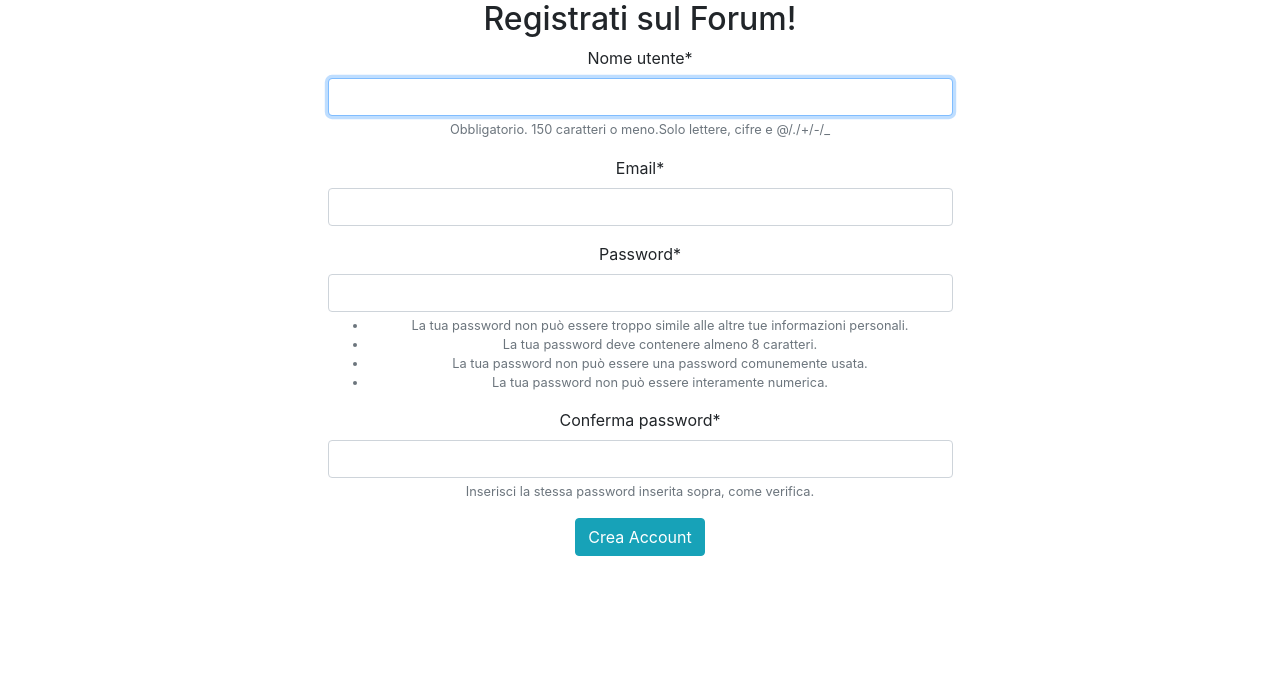
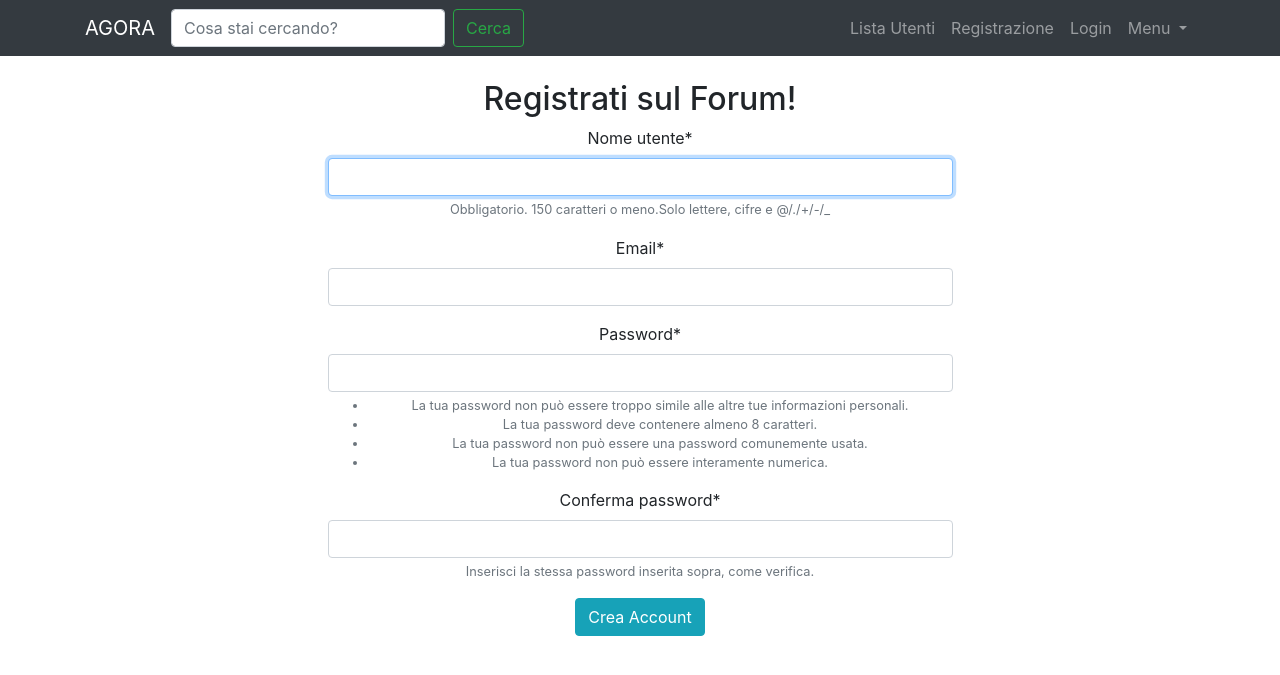
Before and after one commit to gurnitha/italian_social_site, a Django app: page /accounts/registrazione/ in a window 1280 px wide. Shown: the top 675 px of the page. Run offline with Django 3.2, Linux system fonts and the light colour scheme; some libraries are stand-ins or nearby versions.

Commit message:
4.5 Parte III - Templates - add navbar

```diff
--- a/app/accounts/templates/accounts/registrazione.html
+++ b/app/accounts/templates/accounts/registrazione.html
@@ -1,9 +1,13 @@
 {% extends "base.html" %}
 {% load crispy_forms_tags %}
 
+{% block head_title %}
+	{{ block.super }} | Registrati sul Forum
+{% endblock head_title %}
+
 {% block content %}
 
-    <div class="row justify-content-center">
+    <div class="row justify-content-center mt-4">
         <div class="col-6 text-center">
             <h2>Registrati sul Forum!</h2>
             <form class="" method="POST" novalidate>
--- a/templates/base.html
+++ b/templates/base.html
@@ -6,20 +6,61 @@
     <meta name="viewport" content="width=device-width, initial-scale=1, shrink-to-fit=no">
 
     <!-- Bootstrap CSS -->
-    <link rel="stylesheet" href="https://maxcdn.bootstrapcdn.com/bootstrap/4.0.0/css/bootstrap.min.css" integrity="sha384-Gn5384xqQ1aoWXA+058RXPxPg6fy4IWvTNh0E263XmFcJlSAwiGgFAW/dAiS6JXm" crossorigin="anonymous">
+    <link rel="stylesheet" href="https://maxcdn.bootstrapcdn.com/bootstrap/4.0.0/css/bootstrap.min.css">
 
-    <title>Agora</title>
+    <title>
+      {% block head_title %}
+        Agora
+      {% endblock head_title %}
+    </title>
+
   </head>
   <body>
 
+    <nav class="navbar navbar-expand-lg navbar-dark bg-dark">
+      <div class="container">
+        <a class="navbar-brand" href="#">AGORA</a>
+        <button class="navbar-toggler" type="button" data-toggle="collapse" data-target="#navbarSupportedContent" aria-controls="navbarSupportedContent" aria-expanded="false" aria-label="Toggle navigation">
+        <span class="navbar-toggler-icon"></span>
+        </button>
+        <div class="collapse navbar-collapse" id="navbarSupportedContent">
+          <form class="form-inline my-2 my-lg-0">
+            <input class="form-control mr-sm-2" type="search" placeholder="Cosa stai cercando?" aria-label="Search">
+            <button class="btn btn-outline-success my-2 my-sm-0" type="submit">Cerca</button>
+          </form>
+          <ul class="navbar-nav ml-auto">
+            <li class="nav-item">
+              <a class="nav-link" href="#">Lista Utenti <span class="sr-only">(current)</span></a>
+            </li>
+            <li class="nav-item">
+              <a class="nav-link" href="#">Registrazione</a>
+            </li>
+            <li class="nav-item">
+              <a class="nav-link" href="#">Login</a>
+            </li>
+            <li class="nav-item dropdown">
+              <a class="nav-link dropdown-toggle" href="#" id="navbarDropdown" role="button" data-toggle="dropdown" aria-haspopup="true" aria-expanded="false">
+                Menu
+              </a>
+              <div class="dropdown-menu" aria-labelledby="navbarDropdown">
+                <a class="dropdown-item" href="#">Action</a>
+                <a class="dropdown-item" href="#">Another action</a>
+                <div class="dropdown-divider"></div>
+                <a class="dropdown-item" href="#">Something else here</a>
+              </div>
+            </li>
+          </ul>
+        </div>
+      </div>
+    </nav>
     {% block content %}
 
     {% endblock content %}
 
     <!-- Optional JavaScript -->
     <!-- jQuery first, then Popper.js, then Bootstrap JS -->
-    <script src="https://code.jquery.com/jquery-3.2.1.slim.min.js" integrity="sha384-KJ3o2DKtIkvYIK3UENzmM7KCkRr/rE9/Qpg6aAZGJwFDMVNA/GpGFF93hXpG5KkN" crossorigin="anonymous"></script>
-    <script src="https://cdnjs.cloudflare.com/ajax/libs/popper.js/1.12.9/umd/popper.min.js" integrity="sha384-ApNbgh9B+Y1QKtv3Rn7W3mgPxhU9K/ScQsAP7hUibX39j7fakFPskvXusvfa0b4Q" crossorigin="anonymous"></script>
-    <script src="https://maxcdn.bootstrapcdn.com/bootstrap/4.0.0/js/bootstrap.min.js" integrity="sha384-JZR6Spejh4U02d8jOt6vLEHfe/JQGiRRSQQxSfFWpi1MquVdAyjUar5+76PVCmYl" crossorigin="anonymous"></script>
+    <script src="https://code.jquery.com/jquery-3.2.1.slim.min.js"></script>
+    <script src="https://cdnjs.cloudflare.com/ajax/libs/popper.js/1.12.9/umd/popper.min.js"></script>
+    <script src="https://maxcdn.bootstrapcdn.com/bootstrap/4.0.0/js/bootstrap.min.js"></script>
   </body>
 </html>
```
Also changed, not shown: README.md.
